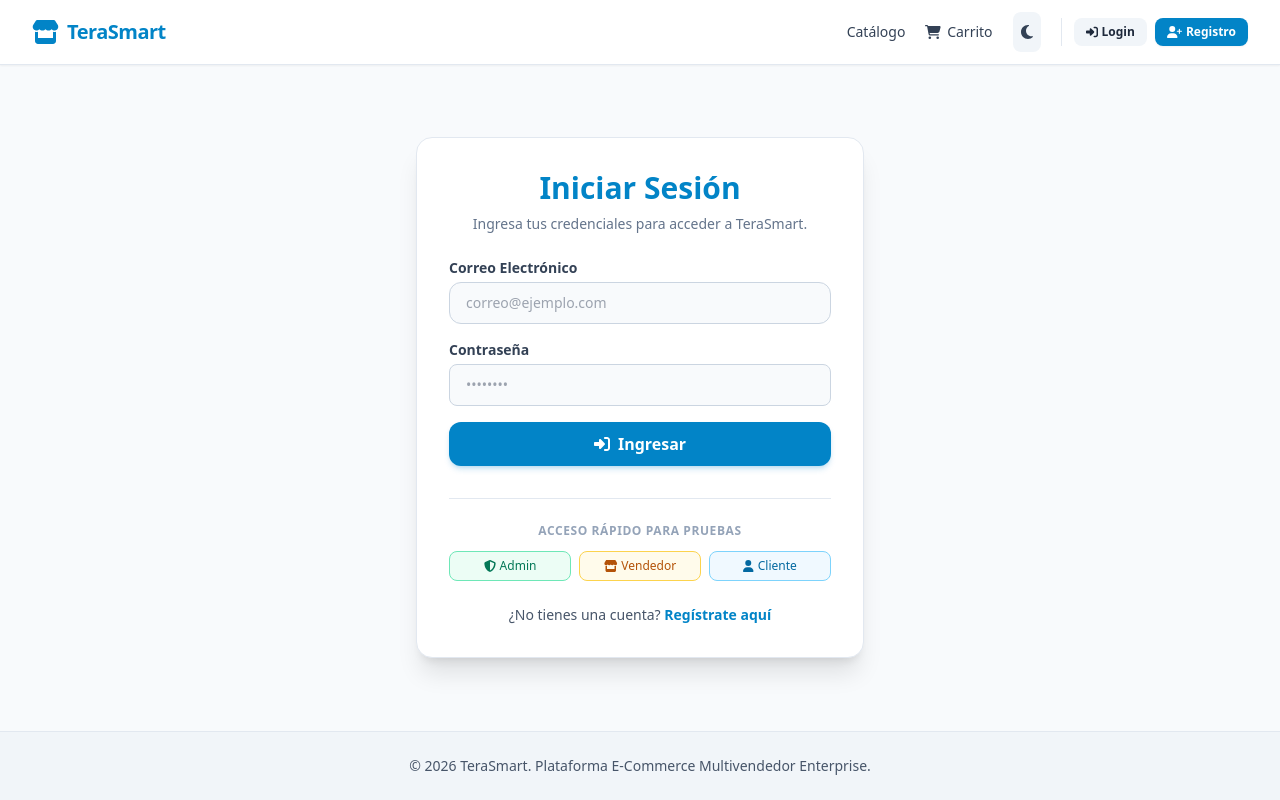
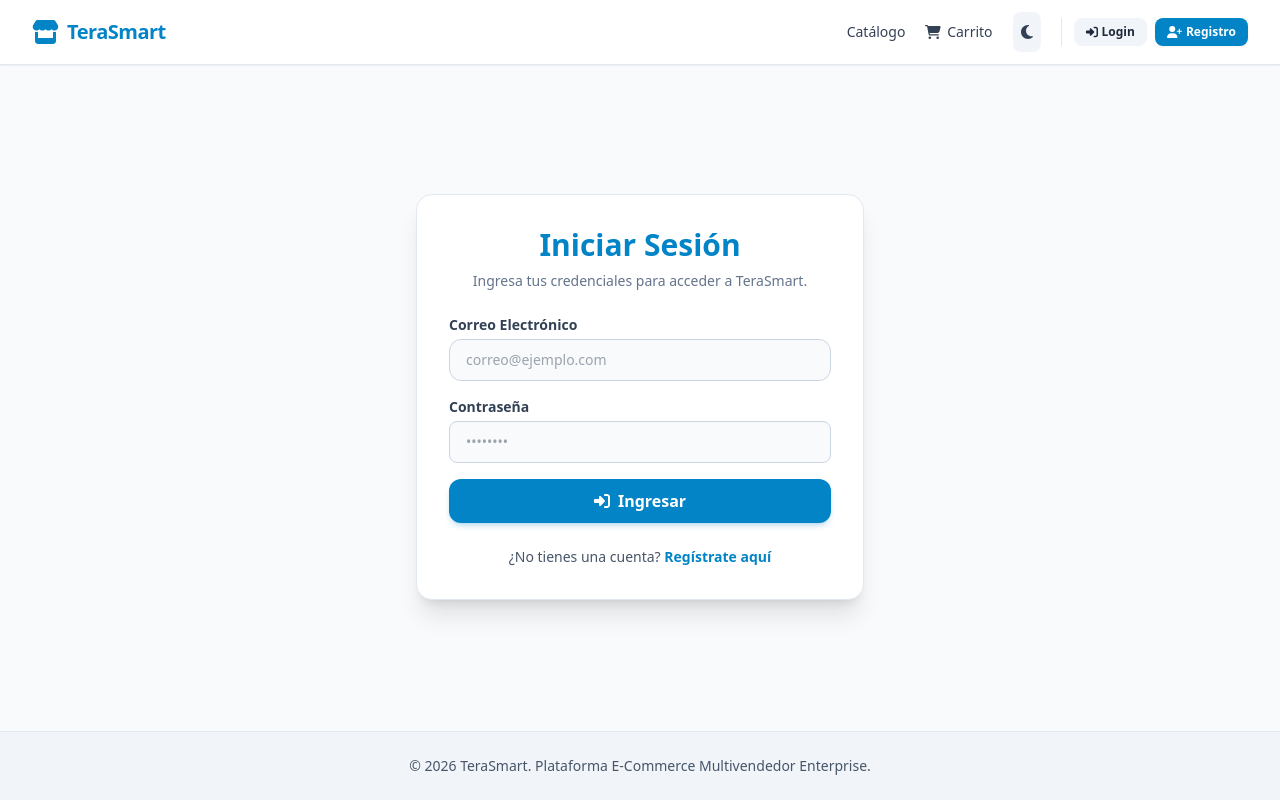
Before and after one commit to jhaddynortiz-glitch/TeraSmart-Frontend, a React (Vite) app: page /login in a window 1280 px wide. Built offline with nearby package versions, Linux system fonts and the light colour scheme; no server answers.

Commit message:
change login

```diff
--- a/src/pages/user/LoginPage.tsx
+++ b/src/pages/user/LoginPage.tsx
@@ -117,7 +117,7 @@ export const LoginPage: React.FC = () => {
         </form>
 
         {/* Accesos Rápidos de Prueba en 1 Clic */}
-        <div className="mt-8 pt-6 border-t border-slate-200 dark:border-slate-700">
+        {/* <div className="mt-8 pt-6 border-t border-slate-200 dark:border-slate-700">
           <p className="text-xs font-bold text-slate-400 dark:text-slate-500 uppercase tracking-wider text-center mb-3">
             Acceso Rápido para Pruebas
           </p>
@@ -141,7 +141,7 @@ export const LoginPage: React.FC = () => {
               <FontAwesomeIcon icon={faUser} /> Cliente
             </button>
           </div>
-        </div>
+        </div> */}
 
         <p className="mt-6 text-center text-sm text-slate-600 dark:text-slate-400">
           ¿No tienes una cuenta?{' '}
```
